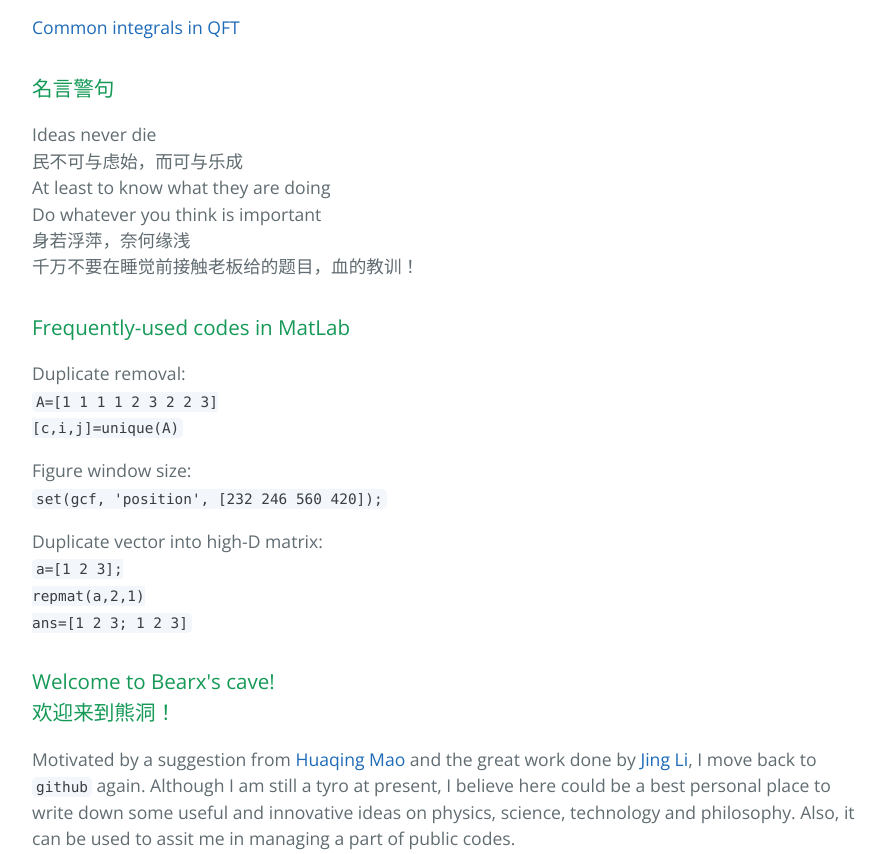
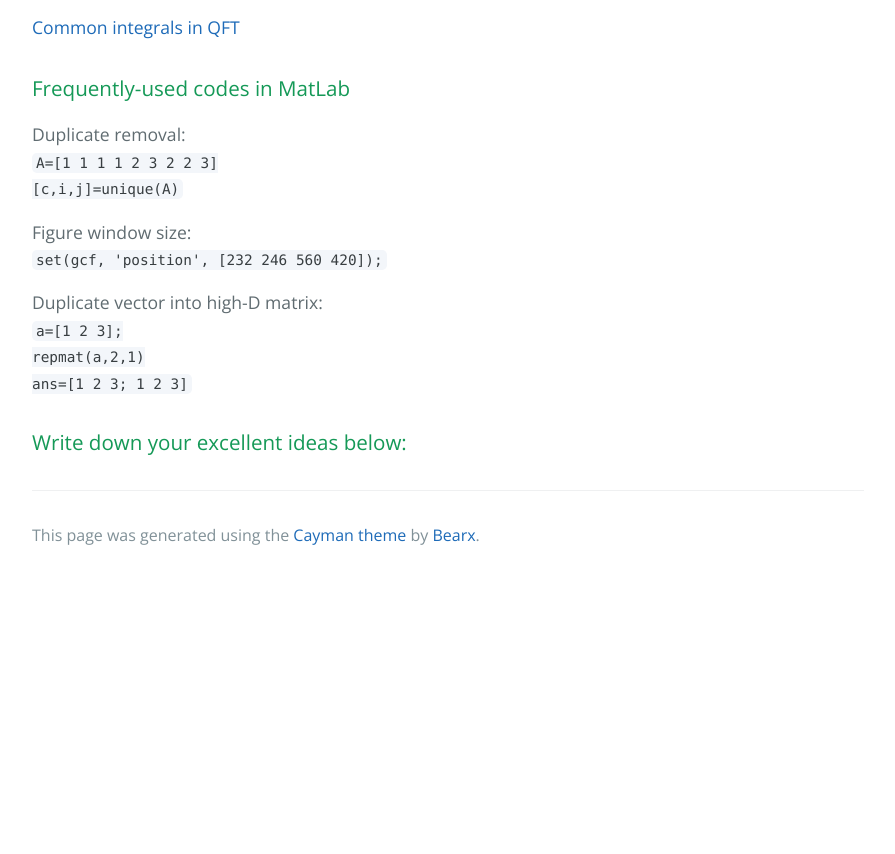
Before and after one commit to bigbearxiong/bigbearxiong.github.io, a plain HTML site: page index.html in a window 1280 px wide. Shown: the part 336-1190 px from the top of the page, without its empty margins (192-1087 px from the left). After the commit the page ends 915 px from the top, so only its background shows below. Drawn offline with nearby package versions, Linux system fonts and the light colour scheme; a script that the page names is missing.

Commit message:
Update index.html

```diff
--- a/index.html
+++ b/index.html
@@ -24,18 +24,6 @@
 </p>
 
       <h3>
-<a id="motto" class="anchor" href="#motto" aria-hidden="true"><span class="octicon octicon-link"></span></a>名言警句
-</h3>
-
-<p>Ideas never die<br>
-民不可与虑始，而可与乐成<br>
-At least to know what they are doing<br>
-Do whatever you think is important<br>
-身若浮萍，奈何缘浅<br>
-千万不要在睡觉前接触老板给的题目，血的教训！<br>
-</p>
-
-      <h3>
 <a id="matlab-frequently-used-codes" class="anchor" href="#matlab-frequently-used-codes" aria-hidden="true"><span class="octicon octicon-link"></span></a>Frequently-used codes in MatLab
 </h3>
 
@@ -51,13 +39,6 @@ Do whatever you think is important<br>
 repmat(a,2,1)<br>
 ans=[1  2  3;  1  2  3]</code></p>
 
-      <h3>
-<a id="welcome" class="anchor" href="#welcome" aria-hidden="true"><span class="octicon octicon-link"></span></a>Welcome to Bearx's cave!<br>欢迎来到熊洞！
-</h3>
-
-<p>
-Motivated by a suggestion from <a href="http://www.astro.umn.edu/~huamao">Huaqing Mao</a> and the great work done by <a href="http://quasi-jing.github.io">Jing Li</a>, I move back to <code>github</code> again. Although I am still a tyro at present, I believe here could be a best personal place to write down some useful and innovative ideas on physics, science, technology and philosophy. Also, it can be used to assit me in managing a part of public codes.
-</p>
 
       <h3>
 <a id="comment" class="anchor" href="#comment" aria-hidden="true"><span class="octicon octicon-link"></span></a>Write down your excellent ideas below:
```
